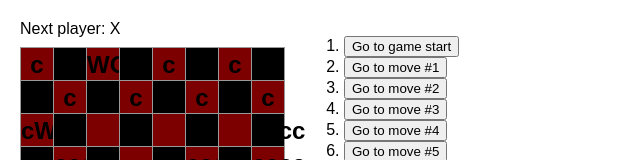
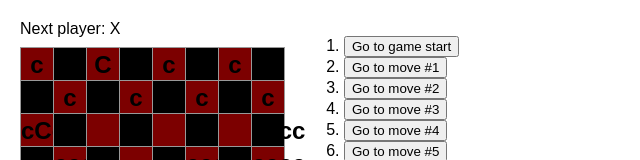
Before and after one commit to d-the-explorer/checkerboard, a React (Create React App) app: page / in a window 1280 px wide. Shown: the top 160 px of the page, without its empty margins (0-640 px from the left). Built offline with nearby package versions, Linux system fonts and the light colour scheme.

Commit message:
PULL REQUEST CONFIRMED

```diff
--- a/src/App.js
+++ b/src/App.js
@@ -1,6 +1,6 @@
 import { useState } from 'react';
 var matrix = [
-["c", "", "WORKS!", "", "c", "", "c", ""],
+["c", "", "C", "", "c", "", "c", ""],
 ["", "c", "", "c", "", "c", "", "c"],
 ["", "", "", "", "", "", "", ""],
 ["", "", "", "", "", "", "", ""],
```
